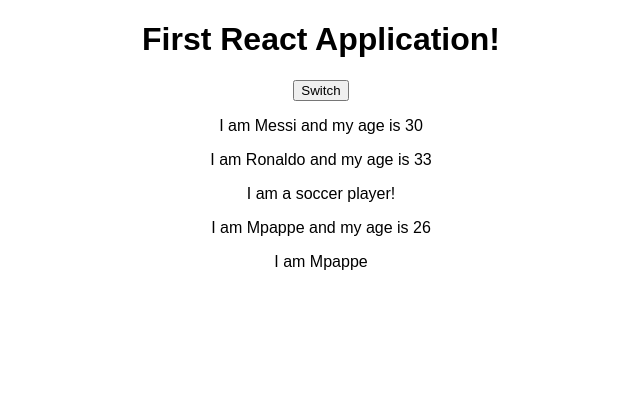
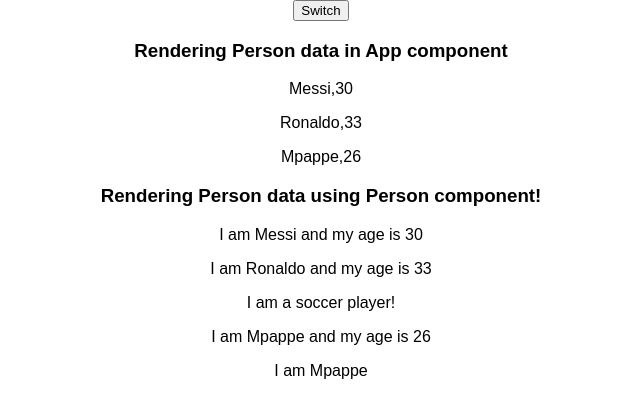
Before and after one commit to thejavascriptways/ReactjsBasics, a React (Create React App) app in the folder react-basics/: page / in a window 1280 px wide. Shown: the top 414 px of the page, without its empty margins (319-959 px from the left). Built offline with nearby package versions, Linux system fonts and the light colour scheme.

Commit message:
rendering data in both Class and fnctional components

```diff
--- a/react-basics/src/App.js
+++ b/react-basics/src/App.js
@@ -27,8 +27,15 @@
   render() {
     return (
       <div className="App">
-        <h1>First React Application!</h1>
+
         <button onClick={this.switchNameHandler}>Switch</button>
+
+        <h3>Rendering Person data in App component</h3>
+        <p>{this.state.persons[0].name },{this.state.persons[0].age }</p>
+        <p>{this.state.persons[1].name },{this.state.persons[1].age }</p>
+        <p>{this.state.persons[2].name },{this.state.persons[2].age }</p>
+
+        <h3>Rendering Person data using Person component!</h3>
         <Person name ={this.state.persons[0].name} age ={this.state.persons[0].age} />
         <Person name ={this.state.persons[1].name} age ={this.state.persons[1].age}> I am a soccer player!</Person>
         <Person name ={this.state.persons[2].name} age ={this.state.persons[2].age}>I am {this.state.persons[2].name}</Person>
```
